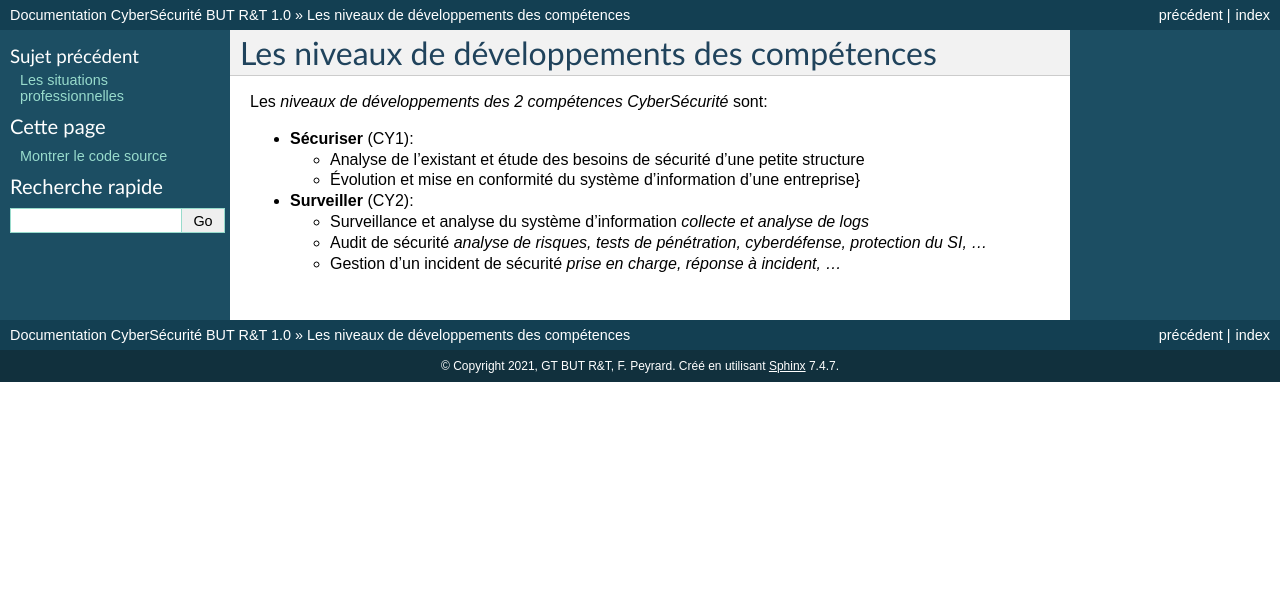
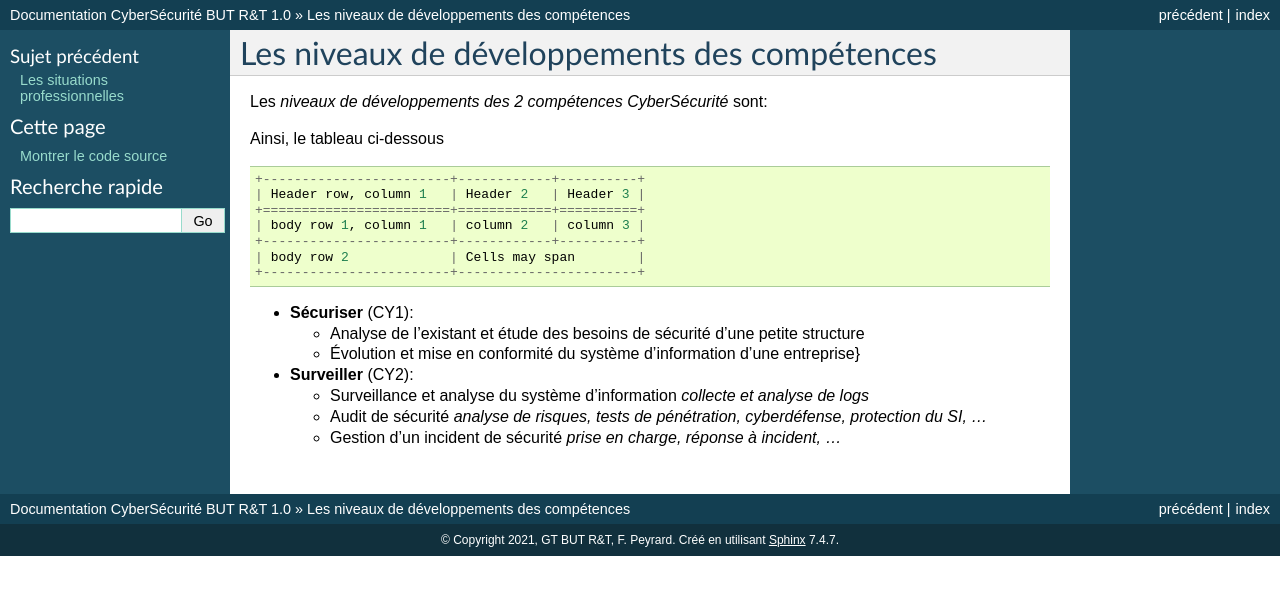
Before and after one commit to FPeyrard/CyberSecurite_BUT_RT, a Sphinx documentation site: the page built from docs/source/referentielcompetences/niv_dev_competences.rst, in a window 1280 px wide. Shown: the top 595 px of the page. Built offline with Sphinx 7.4.7, drawn with Linux system fonts in a browser that asks for light colours.

Commit message:
Update niv_dev_competences.rst

```diff
--- a/docs/source/referentielcompetences/niv_dev_competences.rst
+++ b/docs/source/referentielcompetences/niv_dev_competences.rst
@@ -16,6 +16,17 @@
         "Compétent, "Compétent"
         "bli", "bli"
 
+Ainsi, le tableau ci-dessous ::
+
+  +------------------------+------------+----------+
+  | Header row, column 1   | Header 2   | Header 3 |
+  +========================+============+==========+
+  | body row 1, column 1   | column 2   | column 3 |
+  +------------------------+------------+----------+
+  | body row 2             | Cells may span        |
+  +------------------------+-----------------------+
+
+
 
 
 
```
